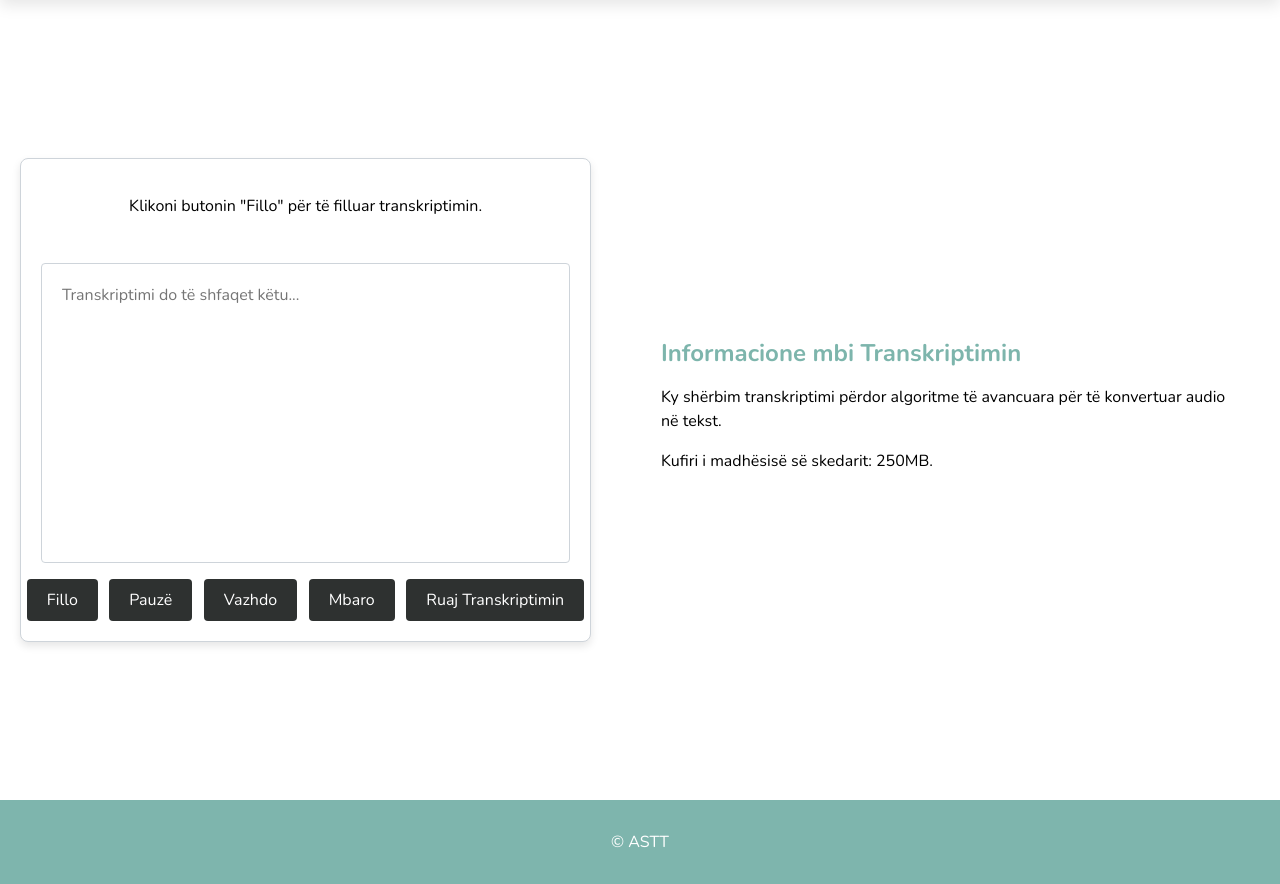
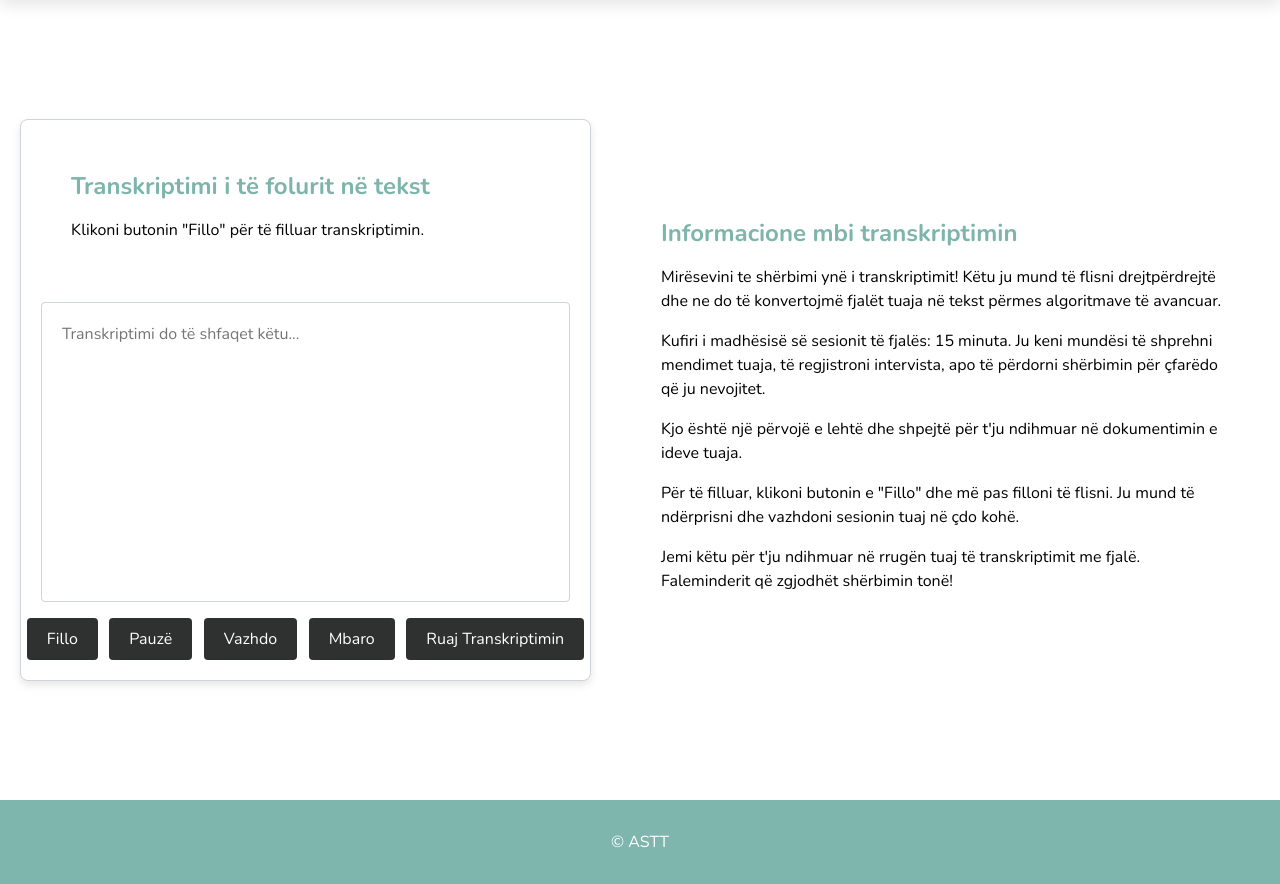
Before and after one commit to FFLUTRA/Albanian-Speech-To-Text, a Flask app: page /transcription in a window 1280 px wide. Shown: the part 52-936 px from the top of the page. Run offline with Flask 2, Linux system fonts and the light colour scheme; some libraries are stand-ins or nearby versions.

Commit message:
Transcription Issues

```diff
--- a/app.py
+++ b/app.py
@@ -2,13 +2,14 @@ import psycopg2
 import secrets
 from flask import Flask, render_template, request, redirect, url_for, session, flash, jsonify
 from passlib.hash import sha1_crypt
+from DAOs.feedbackDAO import FeedbackDAO
 from DAOs.userDAO import UserDao
+from components.dbconn import DbConn
+from components.presentation_manager import PresentationManager
 from messages import LOGIN_SUCCESS, LOGIN_FAIL, REGISTER_SUCCESS, REGISTER_FAIL
 from components.user import User
 from components.feedback import Feedback
-from components.presentation_manager import PresentationManager
 import speech_recognition as sr
-
 
 app = Flask(__name__)
 app.secret_key = secrets.token_hex(16)
@@ -40,7 +41,7 @@ def register():
 def profile():
     if 'user_email' in session:
         email = session['user_email']
-        conn = db_conn()
+        conn = DbConn().connect()
         cur = conn.cursor()
         cur.execute("SELECT * FROM users WHERE email = %s", (email,))
         user_data = cur.fetchone()
@@ -52,10 +53,6 @@ def profile():
 
     flash('Please log in to access your profile.', 'error')
     return redirect(url_for('login'))
-
-def db_conn():
-    conn = psycopg2.connect(database="astt_db", host="localhost", user="postgres", password="postgres", port="5432")
-    return conn
 
 @app.route('/create', methods=['POST'])
 def createUser():
@@ -75,7 +72,7 @@ def createUser():
     return render_template('register.html')
 
 def validate_login(email, password):
-    conn = db_conn()
+    conn = DbConn().connect()
     cur = conn.cursor()
     cur.execute("SELECT * FROM users WHERE email = %s", (email,))
     user_data = cur.fetchone()
@@ -106,7 +103,7 @@ def login_user():
     return render_template('login.html')
 
 def get_username_by_email(email):
-    conn = db_conn()
+    conn = DbConn().connect()
     cur = conn.cursor()
     cur.execute("SELECT username FROM users WHERE email = %s", (email,))
     username = cur.fetchone()
@@ -117,7 +114,7 @@ def get_username_by_email(email):
         return username
 
 def get_password_by_email(email):
-    conn = db_conn()
+    conn = DbConn().connect()
     cur = conn.cursor()
     cur.execute("SELECT password FROM users WHERE email = %s", (email,))
     password = cur.fetchone()
@@ -128,7 +125,7 @@ def get_password_by_email(email):
         return password
 
 def get_level_by_email(email):
-    conn = db_conn()
+    conn = DbConn().connect()
     cur = conn.cursor()
     cur.execute("SELECT level FROM users WHERE email = %s", (email,))
     level = cur.fetchone()
@@ -229,7 +226,7 @@ def logout():
     return redirect(url_for('home'))
 
 def get_user_id_by_email(email):
-    conn = db_conn()
+    conn = DbConn().connect()
     cur = conn.cursor()
     cur.execute("SELECT id FROM users WHERE email = %s", (email,))
     user_id = cur.fetchone()
@@ -263,15 +260,17 @@ def submit_feedback():
         user_id = get_user_id_by_email(email)
         feedback = Feedback(user_id, feedback_data)
 
+        feedbackDAO = FeedbackDAO()
+
         if user_id is not None:
-            feedback.submit_feedback(user_id, feedback_data)
+            feedbackDAO.submit_feedback(feedback)
             flash("Message submitted successfully!", 'success')
             return redirect(url_for('contact'))
     return redirect(url_for('login'))
 
 @app.route('/messages')
 def messages():
-    conn = db_conn()
+    conn = DbConn().connect()
     cur = conn.cursor()
     cur.execute('''SELECT * FROM messages''')
     data = cur.fetchall()
@@ -282,7 +281,7 @@ def messages():
 
 @app.route('/users')
 def index():
-    conn = db_conn()
+    conn = DbConn().connect()
     cur = conn.cursor()
     cur.execute('''SELECT * FROM users''')
     data = cur.fetchall()
@@ -295,20 +294,20 @@ recognizer = sr.Recognizer()
 
 @app.route('/transcription', methods=['GET', 'POST'])
 def transcription():
-    global recognizer
-    if request.method == 'POST':
-        if 'audio' in request.files:
-            audio_data = request.files['audio'].read()
-            try:
-                with sr.AudioFile(audio_data) as source:
-                    audio_text = recognizer.recognize_google(source)
-                return jsonify({'transcription': audio_text})
-            except sr.UnknownValueError:
-                return jsonify({'error': 'Speech Recognition could not understand the audio'})
-            except sr.RequestError as e:
-                return jsonify({'error': f"Could not request results from Google Speech Recognition service; {e}"})
-        else:
-            return jsonify({'error': 'No audio file provided'})
+    # global recognizer
+    # if request.method == 'POST':
+    #     if 'audio' in request.files:
+    #         audio_data = request.files['audio'].read()
+    #         try:
+    #             with sr.AudioFile(audio_data) as source:
+    #                 audio_text = recognizer.recognize_google(source)
+    #             return jsonify({'transcription': audio_text})
+    #         except sr.UnknownValueError:
+    #             return jsonify({'error': 'Speech Recognition could not understand the audio'})
+    #         except sr.RequestError as e:
+    #             return jsonify({'error': f"Could not request results from Google Speech Recognition service; {e}"})
+    #     else:
+    #         return jsonify({'error': 'No audio file provided'})
     return render_template('transcription.html')
 
 @app.route('/my_feedbacks')
@@ -319,7 +318,10 @@ def my_feedbacks():
 
         if user_id is not None:
             feedback_instance = Feedback(user_id, None)
-            feedback_data = feedback_instance.get_feedbacks_by_user_id()
+
+            feedbackDAO = FeedbackDAO()
+
+            feedback_data = feedbackDAO.get_feedbacks_by_user_id(feedback_instance)
             return render_template('my_feedbacks.html', data=feedback_data)
 
     flash('Please log in to access your feedbacks.', 'error')
--- a/templates/index.html
+++ b/templates/index.html
@@ -27,11 +27,11 @@
                 </li>
                 <li>
                     <h3>Thjeshtësi në Përdorim</h3>
-                    <p>Interfejsi ynë i lehtë për përdorim e bën të thjeshtë konvertimin e fjalëve në tekst në disa klikime.</p>
+                    <p>Ndërfaqja ynë e lehtë për përdorim e bën të thjeshtë konvertimin e fjalëve në tekst në disa klikime.</p>
                 </li>
                 <li>
                     <h3>Të Sigurt dhe Privat</h3>
-                    <p>Të dhënat tuaja janë të sigurta te ne. Privatësina juaj është prioritet për ne dhe sigurojmë që të dhënat tuaja të sigurta dhe të përpunuara me kujdes.</p>
+                    <p>Të dhënat tuaja janë të sigurta me ne. Privatësia juaj është prioritet për ne dhe sigurojmë që të dhënat tuaja të sigurta dhe të përpunuara me kujdes.</p>
                 </li>
             </ul>
         </section>
--- a/templates/transcription.html
+++ b/templates/transcription.html
@@ -19,7 +19,8 @@
     {% endwith %}
     <div id="transcription-container">
         <div id="transcription-area">
-            <div id="upload-area">
+            <div id="info-area">
+                <h2>Transkriptimi i të folurit në tekst</h2>
                 <p>Klikoni butonin "Fillo" për të filluar transkriptimin.</p>
             </div>
             <textarea id="transcription" placeholder="Transkriptimi do të shfaqet këtu..." readonly></textarea>
@@ -32,9 +33,12 @@
             </div>
         </div>
         <div id="info-area">
-            <h2>Informacione mbi Transkriptimin</h2>
-            <p>Ky shërbim transkriptimi përdor algoritme të avancuara për të konvertuar audio në tekst.</p>
-            <p>Kufiri i madhësisë së skedarit: 250MB.</p>
+            <h2>Informacione mbi transkriptimin</h2>
+            <p>Mirësevini te shërbimi ynë i transkriptimit! Këtu ju mund të flisni drejtpërdrejtë dhe ne do të konvertojmë fjalët tuaja në tekst përmes algoritmave të avancuar.</p>
+            <p>Kufiri i madhësisë së sesionit të fjalës: 15 minuta. Ju keni mundësi të shprehni mendimet tuaja, të regjistroni intervista, apo të përdorni shërbimin për çfarëdo që ju nevojitet.</p>
+            <p>Kjo është një përvojë e lehtë dhe shpejtë për t'ju ndihmuar në dokumentimin e ideve tuaja.</p>
+            <p>Për të filluar, klikoni butonin e "Fillo" dhe më pas filloni të flisni. Ju mund të ndërprisni dhe vazhdoni sesionin tuaj në çdo kohë.</p>
+            <p>Jemi këtu për t'ju ndihmuar në rrugën tuaj të transkriptimit me fjalë. Faleminderit që zgjodhët shërbimin tonë!</p>
         </div>
     </div>
     {% include 'footer.html' %}
```
Also changed, not shown: templates/about.html (+6 -6 lines).
